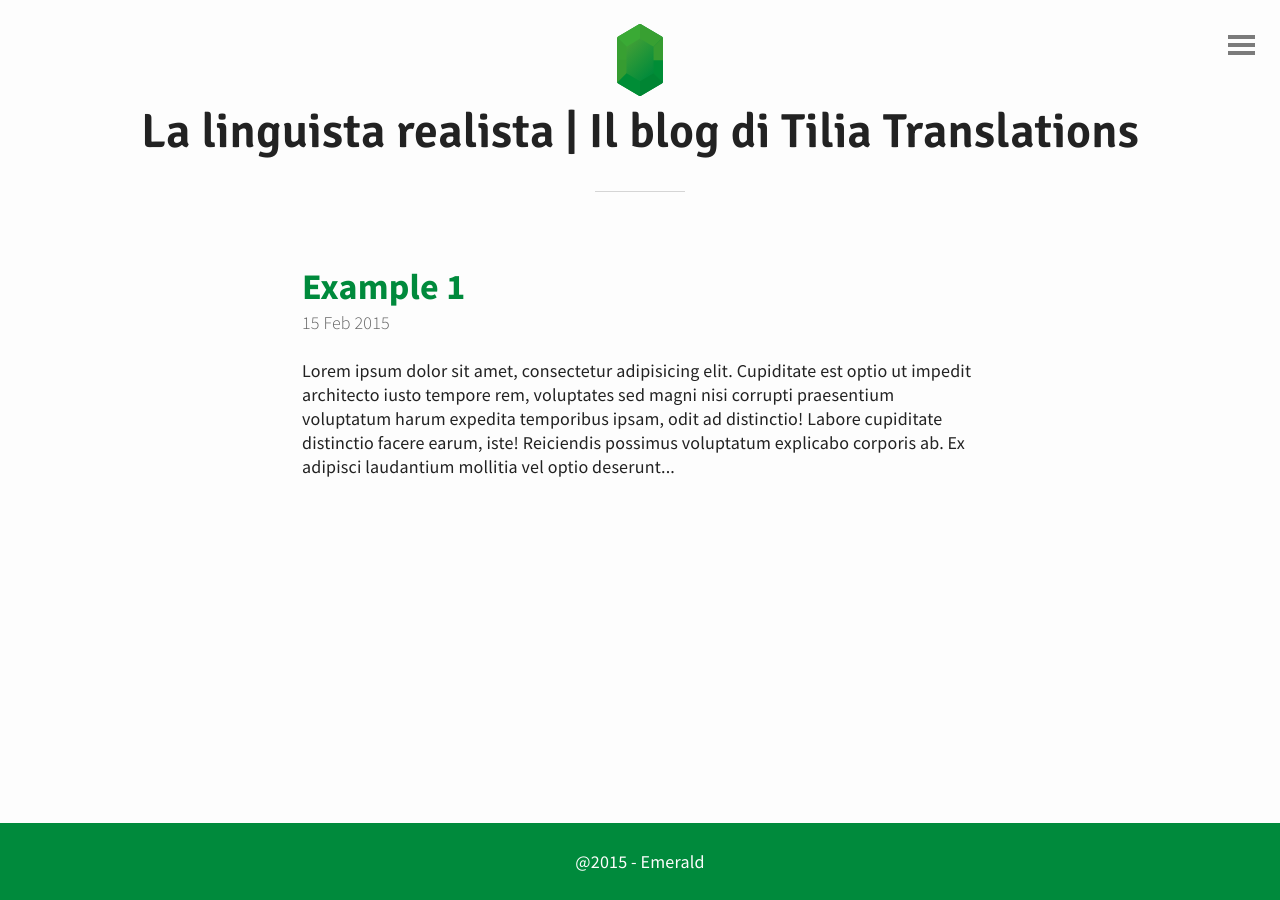
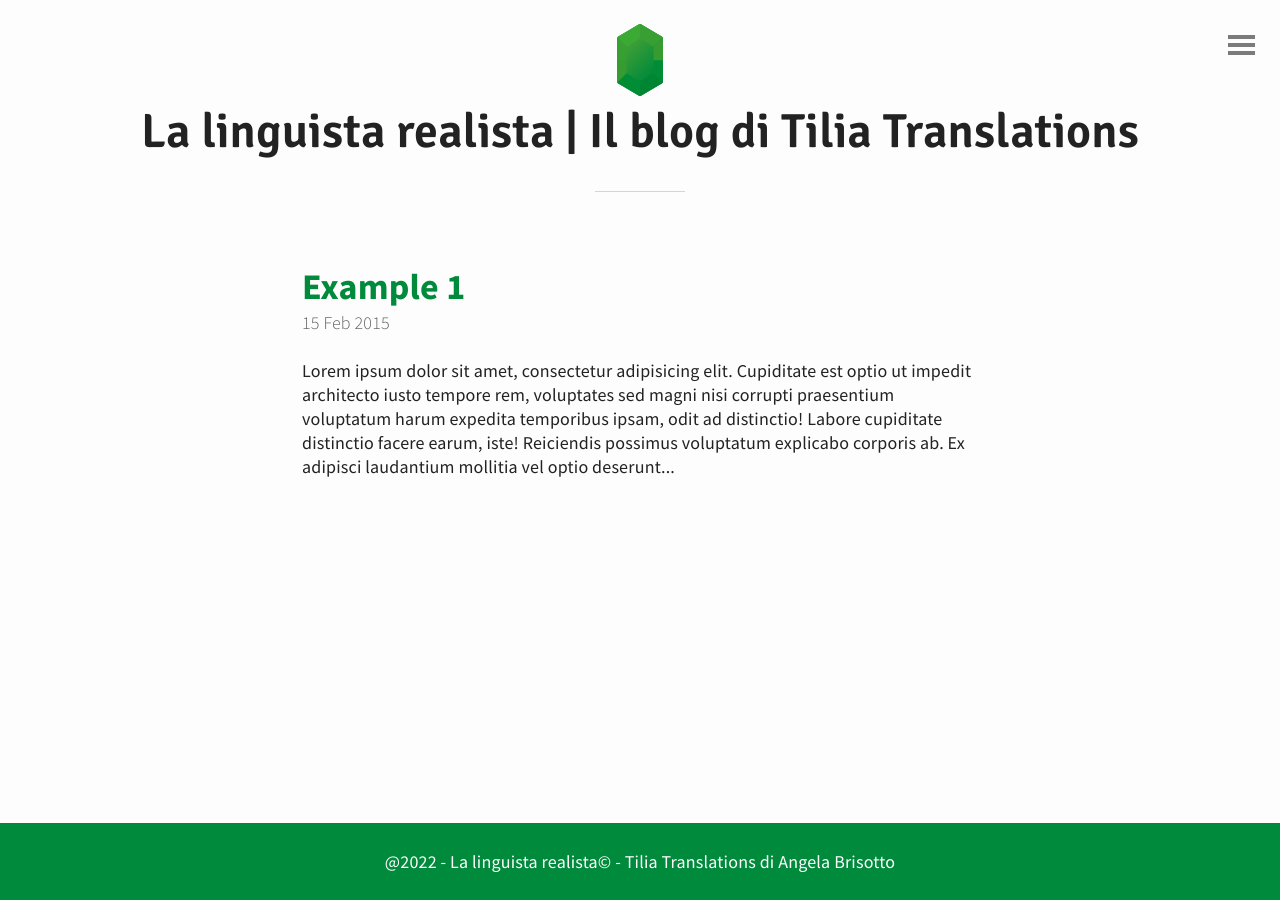
Before and after one commit to angelatiliatranslations/blog, a Jekyll site: the page built from index.html, in a window 1280 px wide. Built offline with Jekyll 4.4.1, drawn with Linux system fonts in a browser that asks for light colours; the list of posts is cut into pages by our own code.

Commit message:
Update footer.html

```diff
--- a/_includes/footer.html
+++ b/_includes/footer.html
@@ -1 +1 @@
-<footer class="footer"><span>@2015 - Emerald</span></footer>
+<footer class="footer"><span>@2022 - La linguista realista© - Tilia Translations di Angela Brisotto</span></footer>
```
